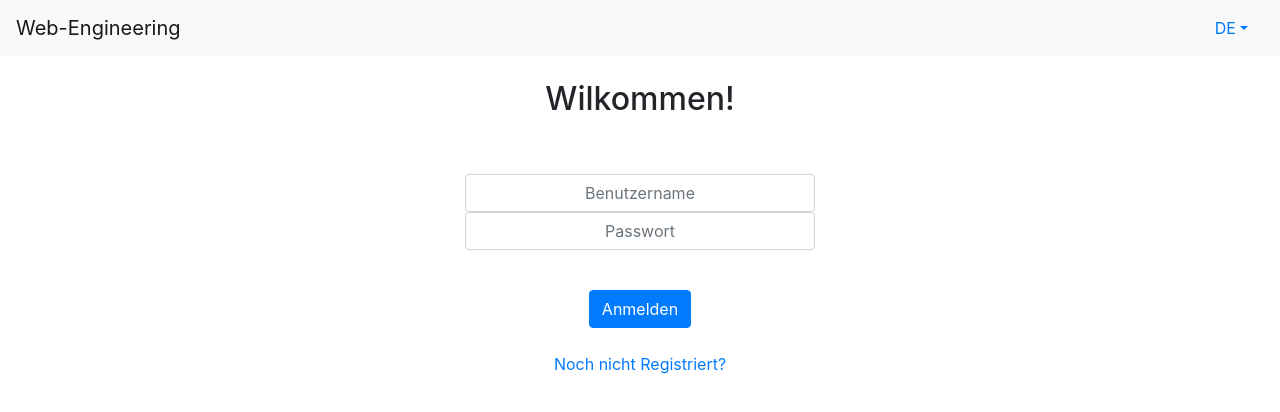
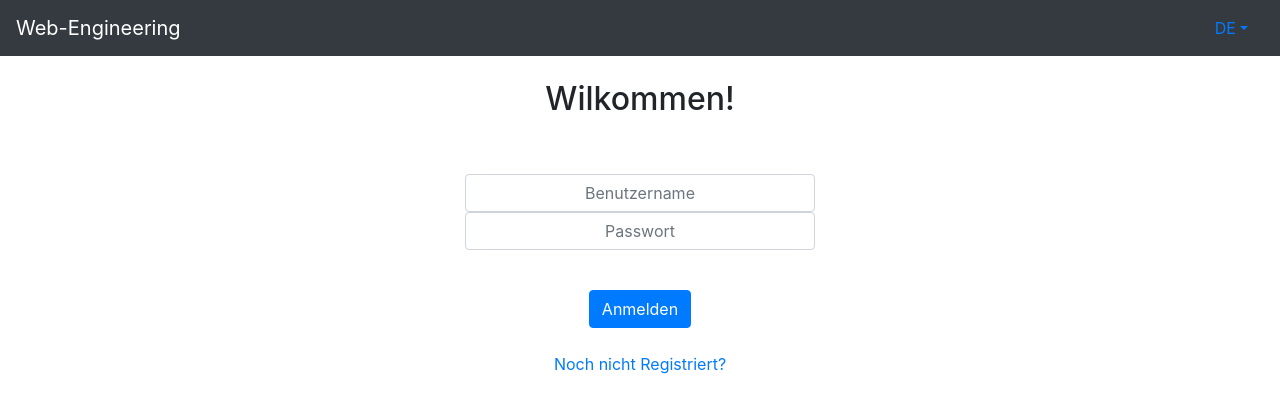
Before and after one commit to FischerTim/hsrm.web-engineering, a React (Create React App) app in the folder frontend/: page /sign-in in a window 1280 px wide. Shown: the top 412 px of the page. Built offline with nearby package versions, Linux system fonts and the light colour scheme.

Commit message:
dark navbar.

```diff
--- a/frontend/src/Components/Language/LanguageSwitch.js
+++ b/frontend/src/Components/Language/LanguageSwitch.js
@@ -1,12 +1,16 @@
 import React from 'react'
+import { useForm } from "react-hook-form";
+import { Navbar, Form, Nav, NavDropdown } from 'react-bootstrap';
 
-import { Navbar, Form, Nav, NavDropdown } from 'react-bootstrap';
+import { Link } from 'react-router-dom';
 
 import { Languages } from '../../Ressourcen/LanguageRessourcen'
 import { LanguageOption } from './LanguageOption'
 import { LanguageState } from '../../States/LanguageState'
 
 export function LanguageSwitch({ ressourcenService, setRessourcen, language, setLanguage }) {
+
+    const { register, handleSubmit, errors } = useForm();
 
     const languageList = []
 
@@ -27,15 +31,15 @@ export function LanguageSwitch({ ressourcenService, setRessourcen, language, set
         }
     }
 
-    return (<Navbar bg="light" expand="lg">
-        <Navbar.Brand href="#home">Web-Engineering</Navbar.Brand>
+    return (<Navbar bg="dark" expand="lg" variant="dark">
+        <Navbar.Brand href="/">Web-Engineering</Navbar.Brand>
         <Navbar.Toggle aria-controls="basic-navbar-nav" />
         <Navbar.Collapse id="basic-navbar-nav">
             <Nav className="mr-auto">
             </Nav>
             <Form inline>
                 <NavDropdown title={language} id="basic-nav-dropdown" onClick={onLanguageChanged}>
-                    {languageList}
+                <NavDropdown.Item >{languageList}</NavDropdown.Item>
                 </NavDropdown>
             </Form>
         </Navbar.Collapse>
```
